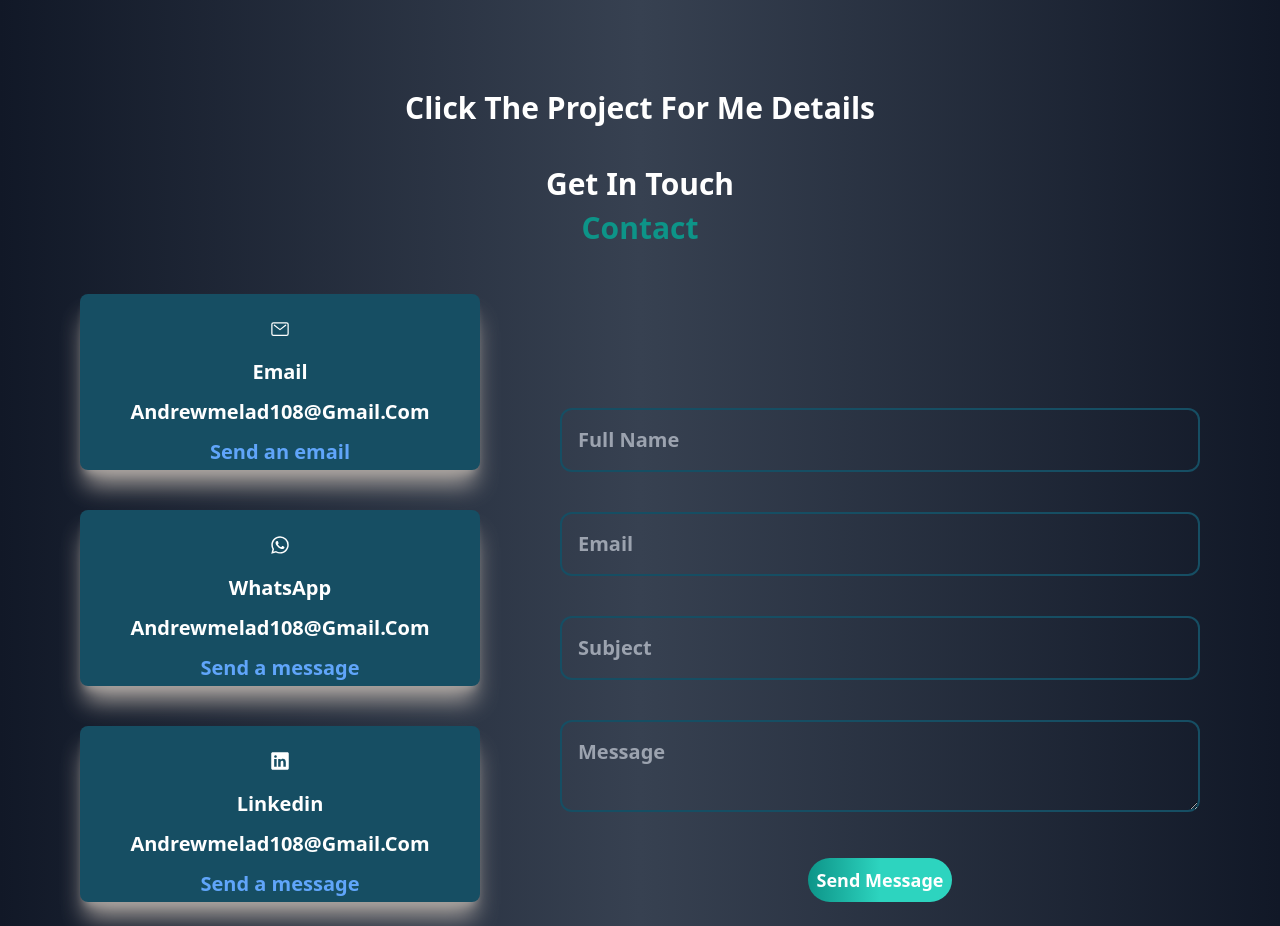
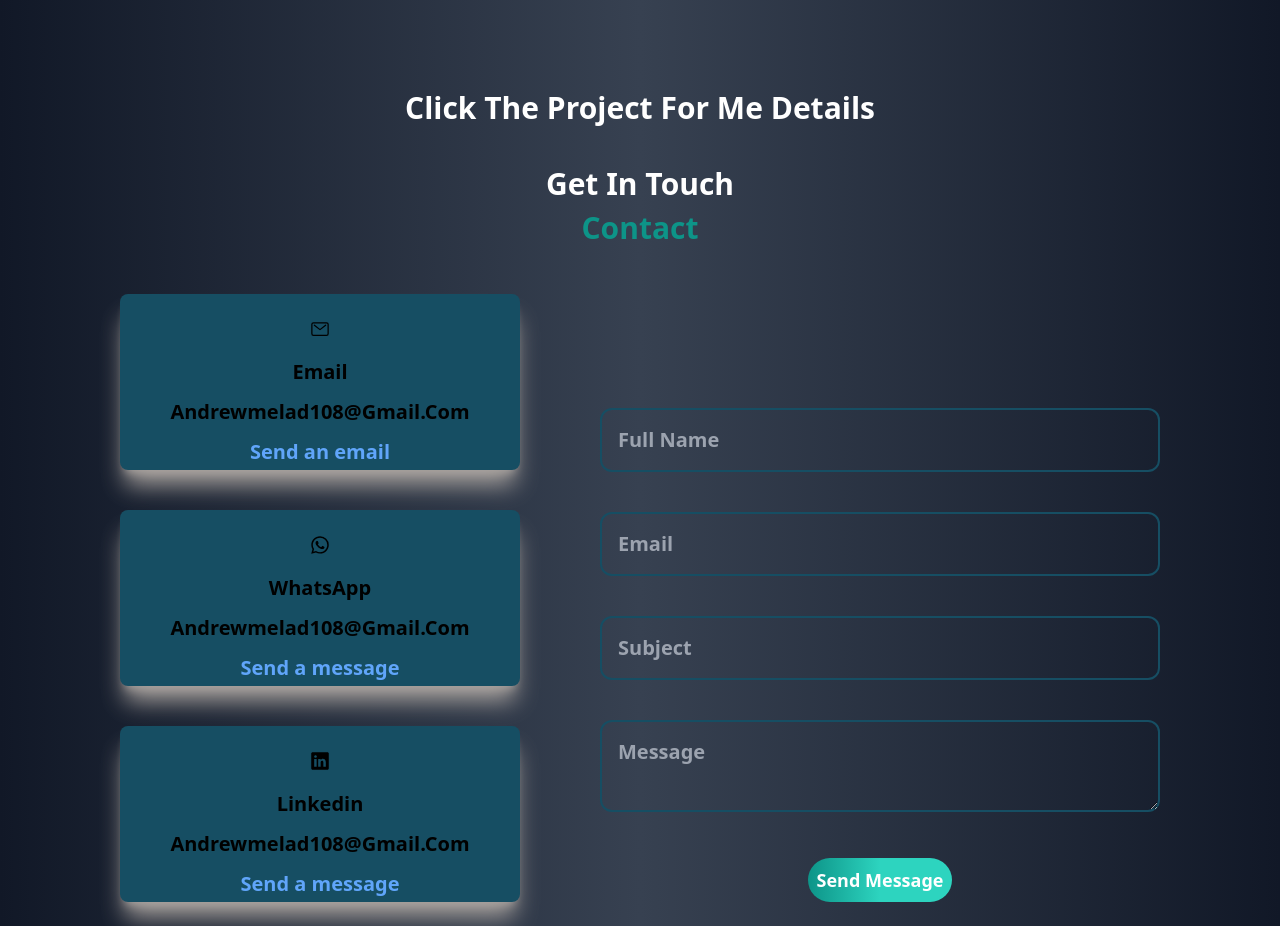
Before and after one commit to aahmed1009/portfolio, a Vue app: page / in a window 1280 px wide. Shown: the part 2100-3026 px from the top of the page. Built offline with nearby package versions, Linux system fonts and the light colour scheme.

Commit message:
fixed contact section

```diff
--- a/src/components/ContactUs.vue
+++ b/src/components/ContactUs.vue
@@ -1,5 +1,5 @@
 <template>
-  <div class="ContactUs h-[800px]">
+  <div class="ContactUs min-h-[800px]">
     <div
       class="projects·h-96·bg-gradient-to-l·from-white·to-teal-200·rounded-2xl·px-6·py-2·dark:from-cyan-700·dark:to-cyan-900·dark:text-white·grid"
     >
@@ -12,12 +12,14 @@
         Contact
       </h1>
     </div>
-    <div class="from-content grid grid-cols-2-auto gap-20">
+    <div
+      class="from-content grid lg:grid-cols-2-auto md:grid-cols-1 max-sm:grid-cols-1 sm:mx-10 gap-20"
+    >
       <div
-        class="info-content text-center text-white font-bold capitalize space-y-10 w-fit"
+        class="info-content md:mx-auto sm:mx-auto text-center text-white font-bold capitalize space-y-10 w-fit"
       >
         <div
-          class="bg-cyan-900 rounded-lg w-[400px] p-6 space-y-3 text-xl shadow-xl h-44 shadow-stone-400 hover:bg-gradient-to-tr hover:bg-teal-700 hover: via-teal-500 hover:text-black"
+          class="dark:bg-cyan-900 bg-teal-300 text-black rounded-lg w-[400px] p-6 space-y-3 text-xl shadow-xl h-44 shadow-stone-400 hover:bg-gradient-to-tr hover:bg-teal-700 hover: via-teal-500 hover:text-black"
         >
           <ion-icon name="mail-outline"></ion-icon>
           <h2>email</h2>
@@ -25,7 +27,7 @@
           <button class="text-blue-400 font-bold">Send an email</button>
         </div>
         <div
-          class="bg-cyan-900 rounded-lg w-[400px] p-6 space-y-3 text-xl shadow-xl h-44 shadow-stone-400 hover:bg-gradient-to-tr hover:bg-teal-700 hover: via-teal-500 hover:text-black"
+          class="dark:bg-cyan-900 bg-teal-300 text-black rounded-lg w-[400px] p-6 space-y-3 text-xl shadow-xl h-44 shadow-stone-400 hover:bg-gradient-to-tr hover:bg-teal-700 hover: via-teal-500 hover:text-black"
         >
           <ion-icon name="logo-whatsapp"></ion-icon>
           <h2>WhatsApp</h2>
@@ -34,7 +36,7 @@
           <button class="text-blue-400 font-bold">Send a message</button>
         </div>
         <div
-          class="bg-cyan-900 hover:bg-gradient-to-tr hover:bg-teal-700 hover: via-teal-500 rounded-lg w-[400px] p-6 space-y-3 text-xl shadow-xl h-44 shadow-stone-400 hover:bg-gradient-to-tr hover:bg-teal-700 hover: via-teal-500 hover:text-black"
+          class="dark:bg-cyan-900 bg-teal-300 text-black hover:bg-gradient-to-tr hover:bg-teal-700 hover: via-teal-500 rounded-lg w-[400px] p-6 space-y-3 text-xl shadow-xl h-44 shadow-stone-400 hover:bg-gradient-to-tr hover:bg-teal-700 hover: via-teal-500 hover:text-black"
         >
           <ion-icon name="logo-linkedin"></ion-icon>
           <h2>Linkedin</h2>
--- a/src/components/header.vue
+++ b/src/components/header.vue
@@ -46,6 +46,12 @@
 <script>
 export default {
   name: "headerSection",
+  data() {
+    return {};
+  },
+  methods: {
+    type() {},
+  },
 };
 </script>
 
```
